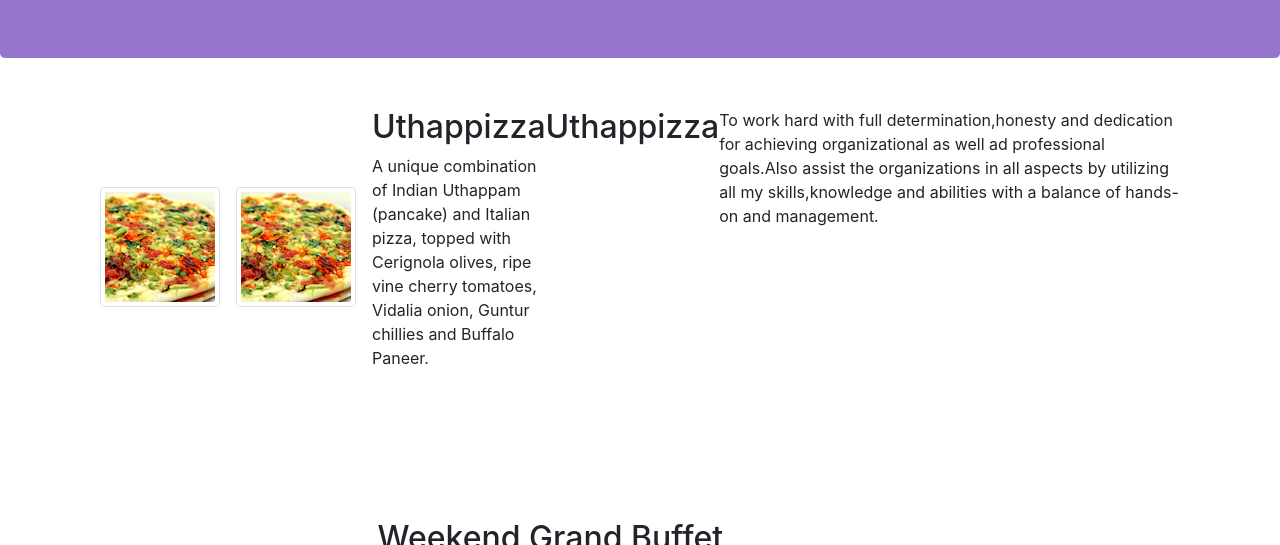
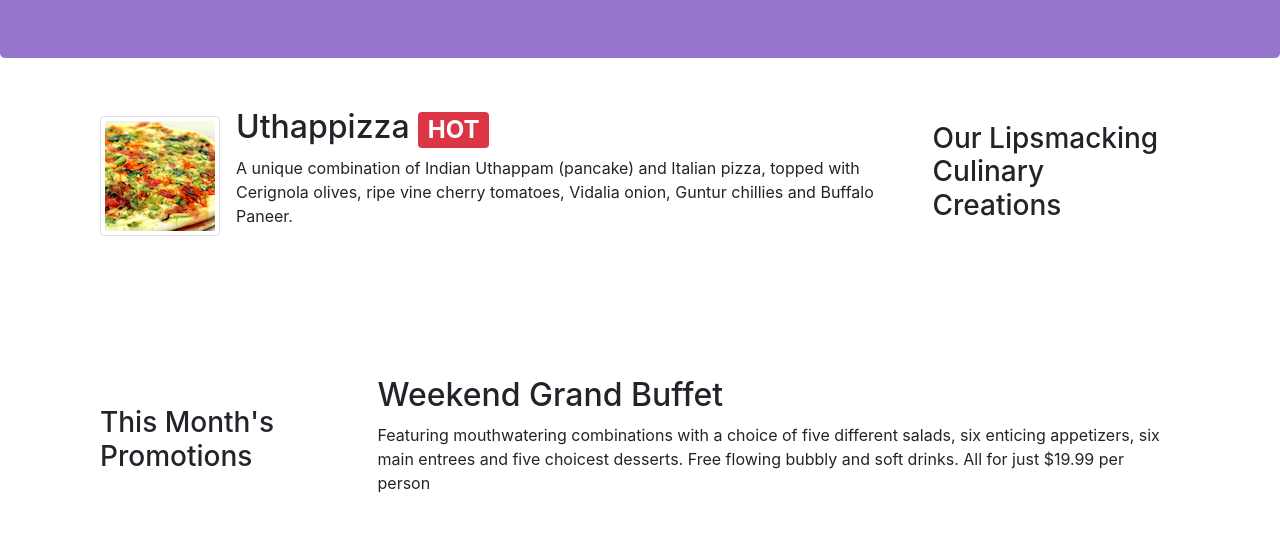
Before and after one commit to 1993ALINE/Bootstrap4, a website: page index.html in a window 1280 px wide. Shown: the part 226-771 px from the top of the page. Drawn offline with nearby package versions, Linux system fonts and the light colour scheme.

Commit message:
Add commit

```diff
--- a/index.html
+++ b/index.html
@@ -49,25 +49,19 @@
 
     <div class="container">
         <div class="row row-content align-items-center">
-            <div class="col-12 col-sm-4 order-sm-last col-md-3">
+            <div class="col-sm-4 col-md-3 flex-last">
                 <h3>Our Lipsmacking Culinary Creations</h3>
             </div>
             <div class="col col-sm order-sm-first col-md">
                 <div class="media">
                     <img class="d-flex mr-3 img-thumbnail align-self-center" src="img/uthappizza.png" alt="uthappizza">
-                    <img class="d-flex mr-3 img-thumbnail align-self-center"
-                            src="img/uthappizza.png" alt="Uthappizza">
                     <div class="media-body">
-                        <h2 class="mt-0">Uthappizza</h2>
+                        <h2 class="mt-0">Uthappizza <span class="badge badge-danger">HOT</span></h2>
                         <p class="d-none d-sm-block">A unique combination of Indian Uthappam (pancake) and
                             Italian pizza, topped with Cerignola olives, ripe vine
                             cherry tomatoes, Vidalia onion, Guntur chillies and
                             Buffalo Paneer.</p>
                     </div>
-                <h2>Uthappizza</h2>
-                <p>To work hard with full determination,honesty and dedication for achieving organizational
-                    as well ad professional goals.Also assist the organizations in all aspects by utilizing all
-                    my skills,knowledge and abilities with a balance of hands-on and management.</p>
             </div>
         </div>
 
@@ -89,8 +83,7 @@
             </div>
             <div class="col col-sm order-sm-first col-md">
                 <div class="media">
-                    <img class="d-flex mr-3 img-thumbnail align-self-center"
-                            src="img/alberto.png" alt="Alberto Somayya">
+                    <img class="d-flex mr-3 img-thumbnail align-self-center" src="img/alberto.png" alt="Alberto Somayya">
                     <div class="media-body">
                         <h2 class="mt-0">Alberto Somayya</h2>
                         <h4>Executive Chef</h4>
```
